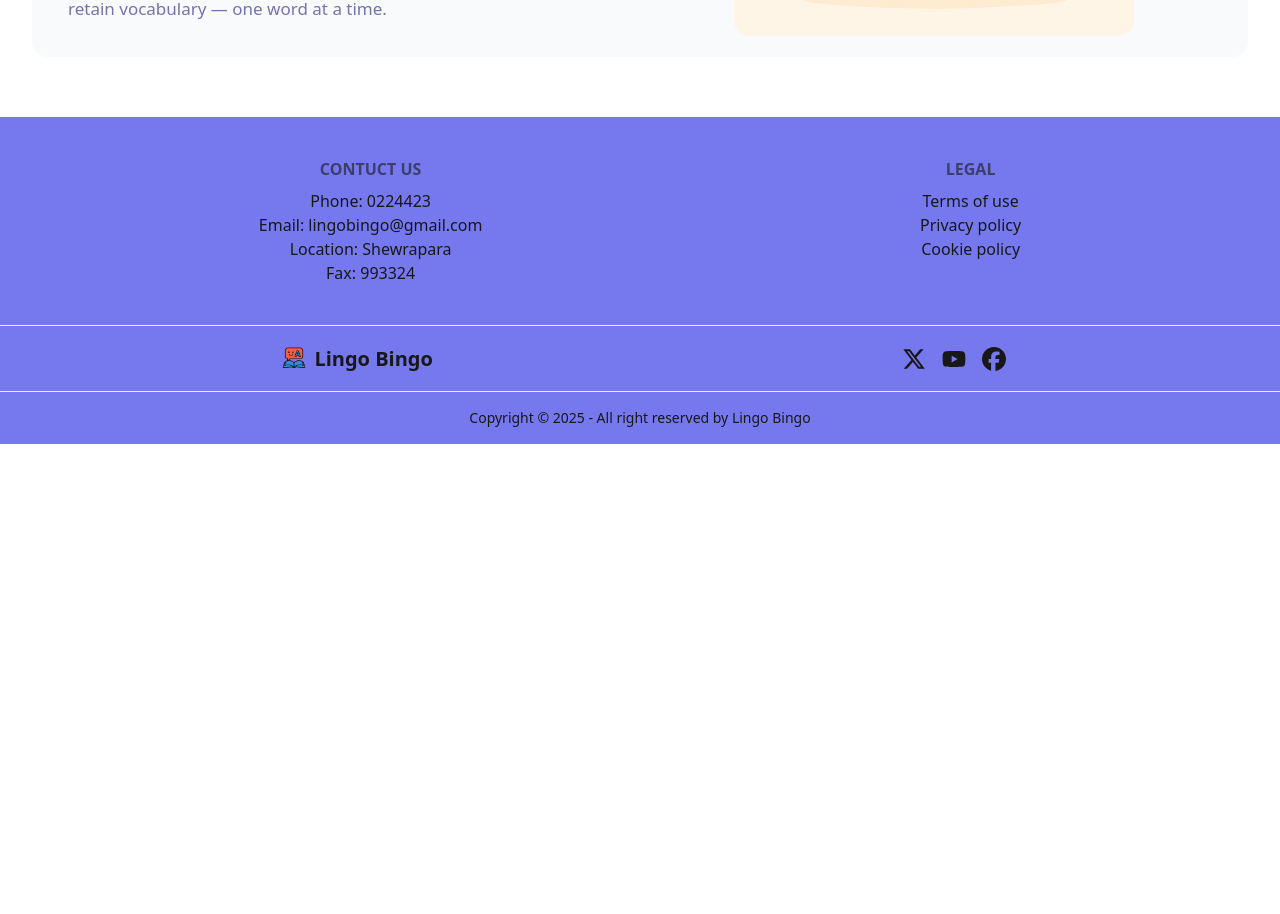
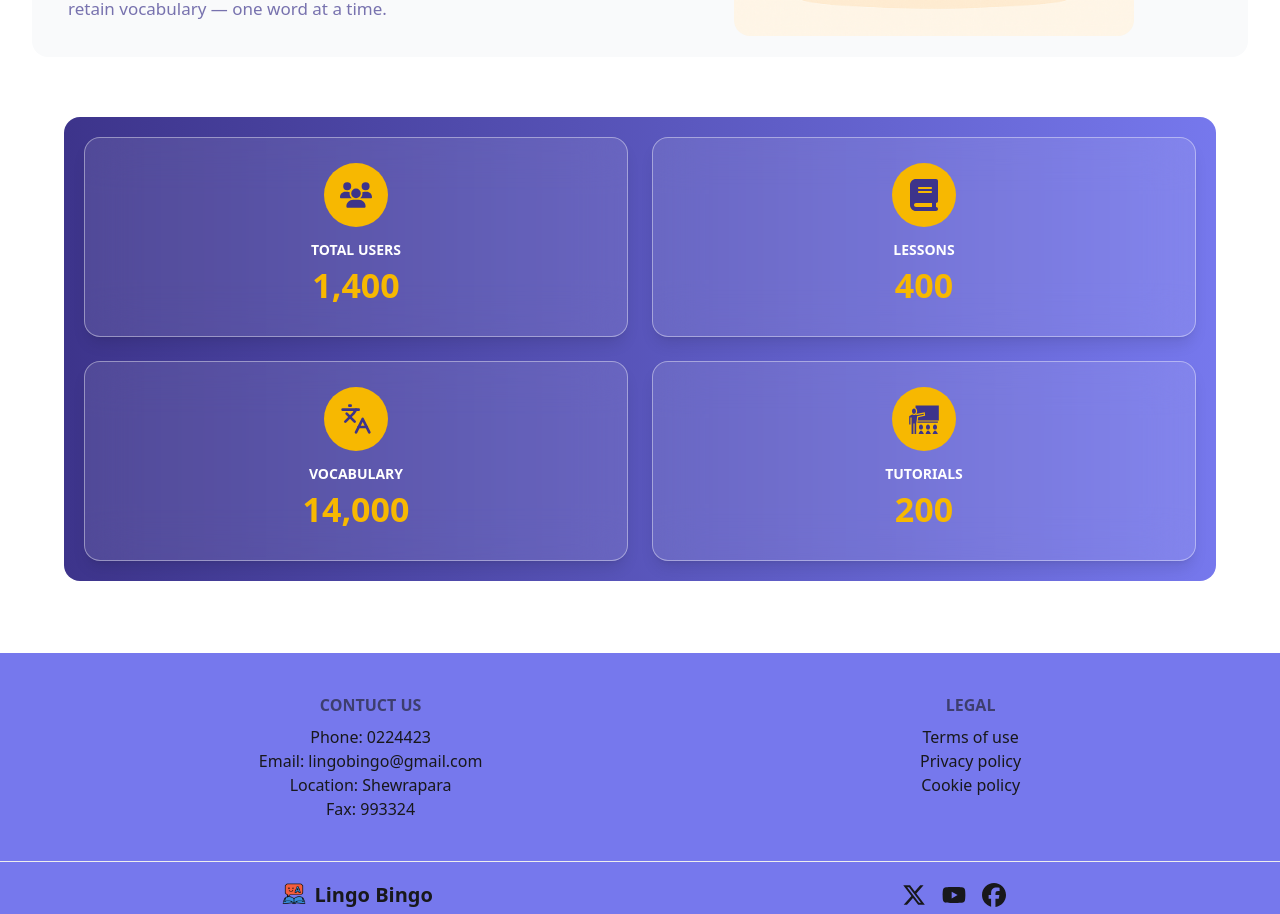
Before and after one commit to CoderTahmid/PH-Assignment-9, a React (Vite) app: page / in a window 1280 px wide. Shown: the part 1035-1949 px from the top of the page. Before the commit the page ends 1479 px from the top, so only its background shows below. Built offline with nearby package versions, Linux system fonts and the light colour scheme.

Commit message:
success section done

```diff
--- a/package.json
+++ b/package.json
@@ -12,6 +12,7 @@
   "dependencies": {
     "@tailwindcss/vite": "^4.1.17",
     "react": "^19.2.0",
+    "react-countup": "^6.5.3",
     "react-dom": "^19.2.0",
     "react-icons": "^5.5.0",
     "react-router-dom": "^7.9.6",
--- a/src/components/About.jsx
+++ b/src/components/About.jsx
@@ -9,7 +9,6 @@ const About = () => {
 					<h3 className="md:text-[24px] md:mb-4 text-[20px] font-semibold mb-3 text-[#7678ED] ">Build your vocabulary with easy, structured, and interactive lessons.</h3>
 					<p className="text-[#3d348bb0] px-4 mb-4 md:text-[17px]">Our mission is to make learning German vocabulary simple, engaging, and effective. Whether you're starting out or expanding your skills, our platform helps you learn new words through clear pronunciations, real-life examples, and themed lessons. Bite-sized sessions, personalized difficulty, and practical usage tips help you retain vocabulary — one word at a time.</p>
 				</div>
-				{/* <img src={germanBook} alt="" className="rounded-2xl" /> */}
 				<div
 					className="h-[300px] mx-auto w-[300px] md:h-[400px] md:w-[400px] bg-center bg-cover rounded-2xl"
 					style={{
--- a/src/components/Home.jsx
+++ b/src/components/Home.jsx
@@ -1,12 +1,14 @@
 import React from "react";
 import HomeBanner from "./HomeBanner";
 import About from "./About";
+import SuccessSection from "./SuccessSection";
 
 const Home = () => {
 	return (
 		<>
 			<HomeBanner></HomeBanner>
             <About></About>
+			<SuccessSection></SuccessSection>
 		</>
 	);
 };
--- /dev/null
+++ b/src/components/SuccessSection.jsx
@@ -0,0 +1,50 @@
+import React from "react";
+import CountUp from "react-countup";
+import { FaBook, FaUsers } from "react-icons/fa6";
+import { GiTeacher } from "react-icons/gi";
+import { LuLanguages } from "react-icons/lu";
+
+const SuccessSection = () => {
+	return (
+		<div className="w-[90%] mx-auto grid gap-6 p-5 grid-cols-1 md:grid-cols-2 bg-linear-to-r from-[#3D348B] to-[#7678ED] rounded-2xl mb-18">
+			<div className="bg-white/10 backdrop-blur-xl border border-white/40 shadow-lg rounded-2xl h-[200px] flex flex-col items-center justify-center text-center">
+				<div className="h-16 w-16 justify-center items-center rounded-full bg-[#F7B801] p-4 mb-3">
+					<FaUsers className="h-full w-full text-[#3D348B]"></FaUsers>
+				</div>
+				<p className="font-semibold text-[13px] lg:text-[14px] text-white uppercase">Total Users</p>
+				<p className="text-[28px] font-bold text-[#F7B801] shadow-5xl md:text-[34px]">
+					<CountUp end={1400} duration={5}></CountUp>
+				</p>
+			</div>
+			<div className="bg-white/10 backdrop-blur-xl border border-white/40 shadow-lg rounded-2xl h-[200px] flex flex-col items-center justify-center text-center">
+				<div className="h-16 w-16 justify-center items-center rounded-full bg-[#F7B801] p-4 mb-3">
+					<FaBook className="h-full w-full text-[#3D348B]"></FaBook>
+				</div>
+				<p className="font-semibold text-[13px] lg:text-[14px] text-white uppercase">Lessons</p>
+				<p className="text-[28px] font-bold text-[#F7B801] shadow-5xl md:text-[34px]">
+					<CountUp end={400} duration={5}></CountUp>
+				</p>
+			</div>
+			<div className="bg-white/10 backdrop-blur-xl border border-white/40 shadow-lg rounded-2xl h-[200px] flex flex-col items-center justify-center text-center">
+				<div className="h-16 w-16 justify-center items-center rounded-full bg-[#F7B801] p-4 mb-3">
+					<LuLanguages className="h-full w-full text-[#3D348B]"></LuLanguages>
+				</div>
+				<p className="font-semibold text-[13px] lg:text-[14px] text-white uppercase">Vocabulary</p>
+				<p className="text-[28px] font-bold text-[#F7B801] shadow-5xl md:text-[34px]">
+					<CountUp end={14000} duration={5}></CountUp>
+				</p>
+			</div>
+			<div className="bg-white/10 backdrop-blur-xl border border-white/40 shadow-lg rounded-2xl h-[200px] flex flex-col items-center justify-center text-center">
+				<div className="h-16 w-16 justify-center items-center rounded-full bg-[#F7B801] p-4 mb-3">
+					<GiTeacher className="h-full w-full text-[#3D348B]"></GiTeacher>
+				</div>
+				<p className="font-semibold text-[13px] lg:text-[14px] text-white uppercase">Tutorials</p>
+				<p className="text-[28px] font-bold text-[#F7B801] shadow-5xl md:text-[34px]">
+					<CountUp end={200} duration={5}></CountUp>
+				</p>
+			</div>
+		</div>
+	);
+};
+
+export default SuccessSection;
```
Also changed, not shown: 1 other file (tests, documents, lock files or other folders).
